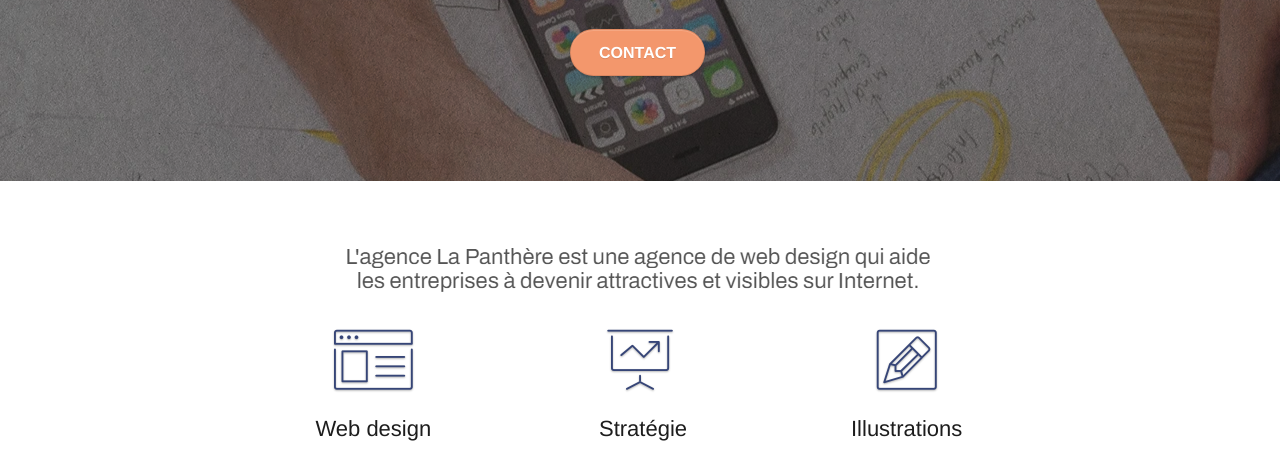
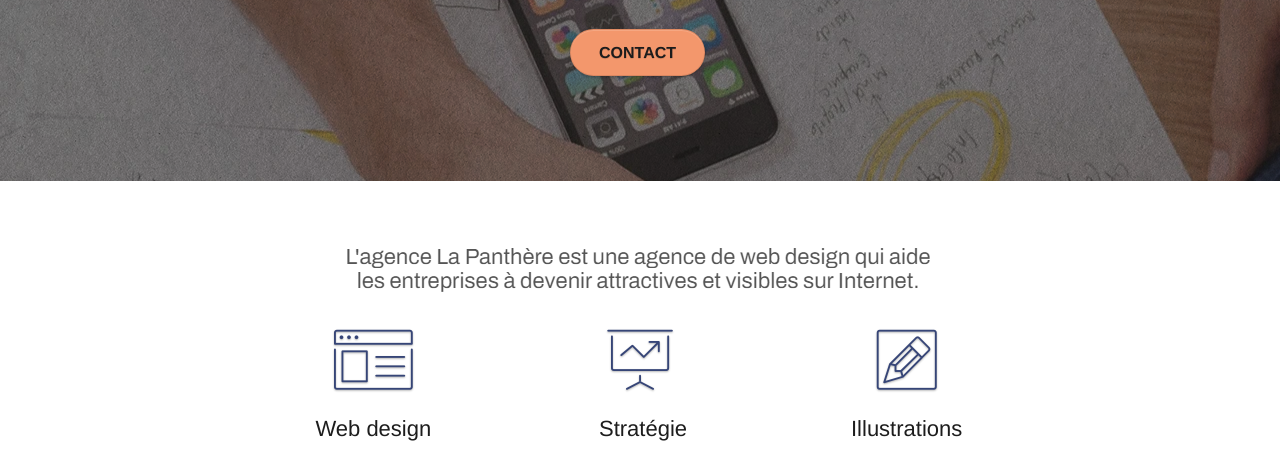
Before and after one commit to amina-lyn/Layouni_4_082022, a plain HTML site: page index.html in a window 1280 px wide. Shown: the part 323-785 px from the top of the page. Drawn offline with Linux system fonts and the light colour scheme.

Commit message:
contrast Page2

```diff
--- a/style.css
+++ b/style.css
@@ -783,7 +783,7 @@ h4 {
 
 .btn-atomic-tangerine {
     background: #F3976C;
-    color: #FFFFFF!important;
+    color: #1C1C1C!important;
 }
 
 .btn-atomic-tangerine:hover {
```
